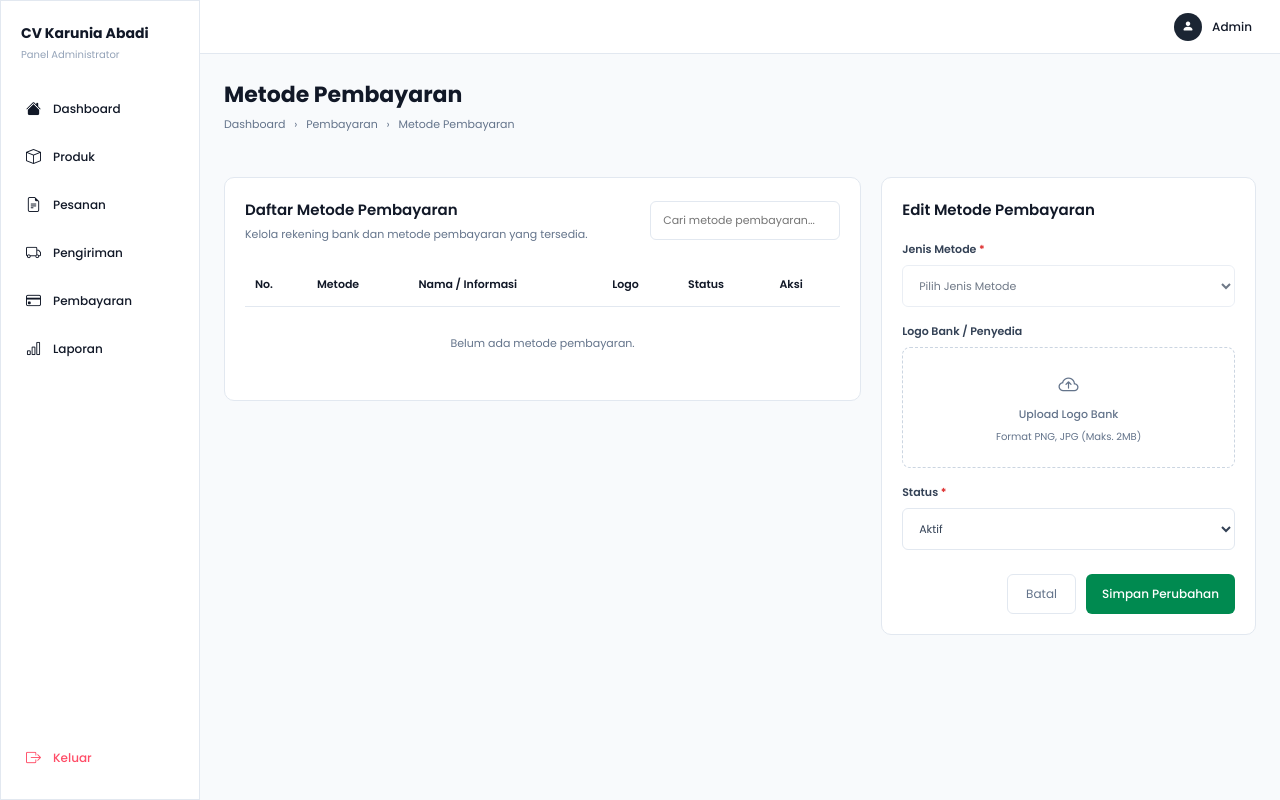
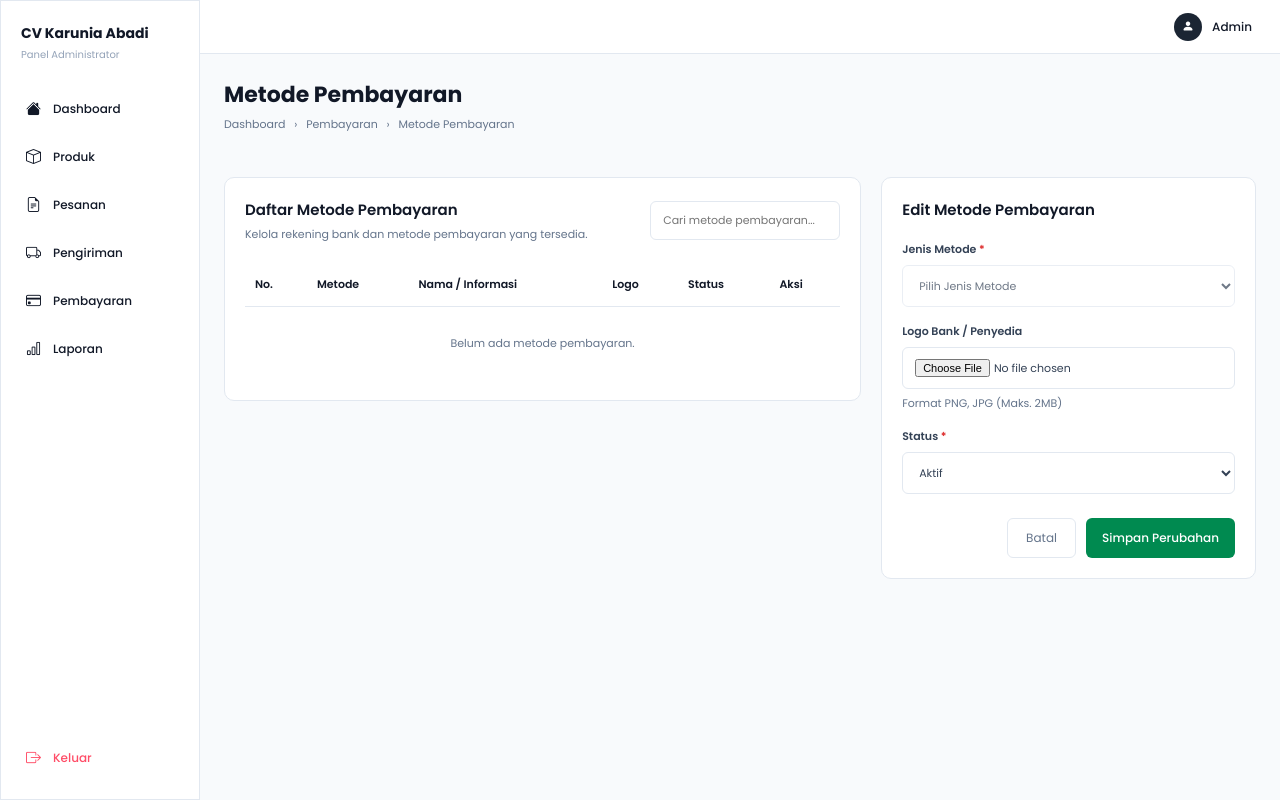
Before and after one commit to Mubarak-06/ProyekPPL, a Laravel app: template resources/views/admin/pembayaran/metode.blade.php in a window 1280 px wide. Run offline with Laravel 12, Linux system fonts and the light colour scheme; the template is opened without the code that fills it, so the values that code supplies are empty.

Commit message:
memperbaiki admin

```diff
--- a/resources/views/admin/pembayaran/metode.blade.php
+++ b/resources/views/admin/pembayaran/metode.blade.php
@@ -223,31 +223,11 @@
             border-color: #008A50;
         }
 
-        .mp-upload {
-            display: flex;
-            flex-direction: column;
-            justify-content: center;
-            align-items: center;
-            gap: 6px;
-            padding: 22px;
-            border: 1px dashed #CBD5E1;
-            border-radius: 8px;
-            cursor: pointer;
+        .mp-file-hint {
+            display: block;
+            margin-top: 6px;
             color: #64748B;
-            text-align: center;
-        }
-
-        .mp-upload i {
-            font-size: 20px;
-        }
-
-        .mp-upload span {
             font-size: 11px;
-            font-weight: 500;
-        }
-
-        .mp-upload small {
-            font-size: 10px;
         }
 
         .mp-form-footer {
@@ -556,13 +536,12 @@
                         Logo Bank / Penyedia
                     </label>
 
-                    <label for="logoMetode" class="mp-upload">
-                        <i class="bi bi-cloud-arrow-up"></i>
-                        <span>Upload Logo Bank</span>
-                        <small>Format PNG, JPG (Maks. 2MB)</small>
-                    </label>
+                    <input type="file" id="logoMetode" name="logo" accept=".png,.jpg,.jpeg" class="mp-input">
 
-                    <input type="file" id="logoMetode" name="logo" accept=".png,.jpg,.jpeg" style="display:none;">
+                    <small class="mp-file-hint">
+                        Format PNG, JPG (Maks. 2MB)
+                    </small>
+
                     @if($modeEdit && $metode->logo)
                         <p style="font-size:11px; color:#777; margin-top:6px;">
                             Logo saat ini:
@@ -578,13 +557,12 @@
                         Gambar Kode QRIS <span class="mp-required">*</span>
                     </label>
 
-                    <label for="gambarQRIS" class="mp-upload">
-                        <i class="bi bi-qr-code"></i>
-                        <span>Upload Gambar QRIS</span>
-                        <small>Format PNG, JPG (Maks. 2MB)</small>
-                    </label>
+                    <input type="file" id="gambarQRIS" name="gambar_qris" accept=".png,.jpg,.jpeg" class="mp-input">
 
-                    <input type="file" id="gambarQRIS" name="gambar_qris" accept=".png,.jpg,.jpeg" style="display:none;">
+                    <small class="mp-file-hint">
+                        Format PNG, JPG (Maks. 2MB)
+                    </small>
+
                     @if($modeEdit && $metode->jenis_metode === 'qris' && $metode->gambar_qris)
                         <p style="font-size:11px; color:#777; margin-top:6px;">
                             Gambar QRIS saat ini:
```
Also changed, not shown: resources/views/admin/pengiriman/show.blade.php (+0 -12 lines). Lines whose indentation alone changed are shown as unchanged.
